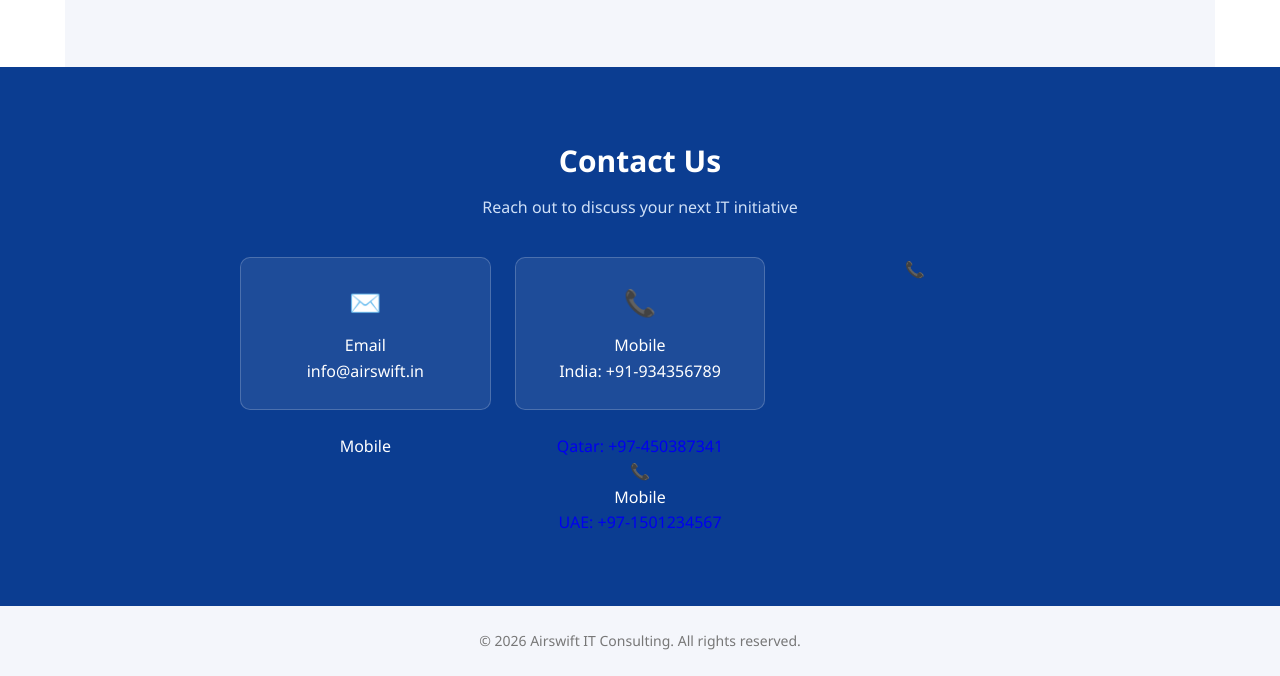
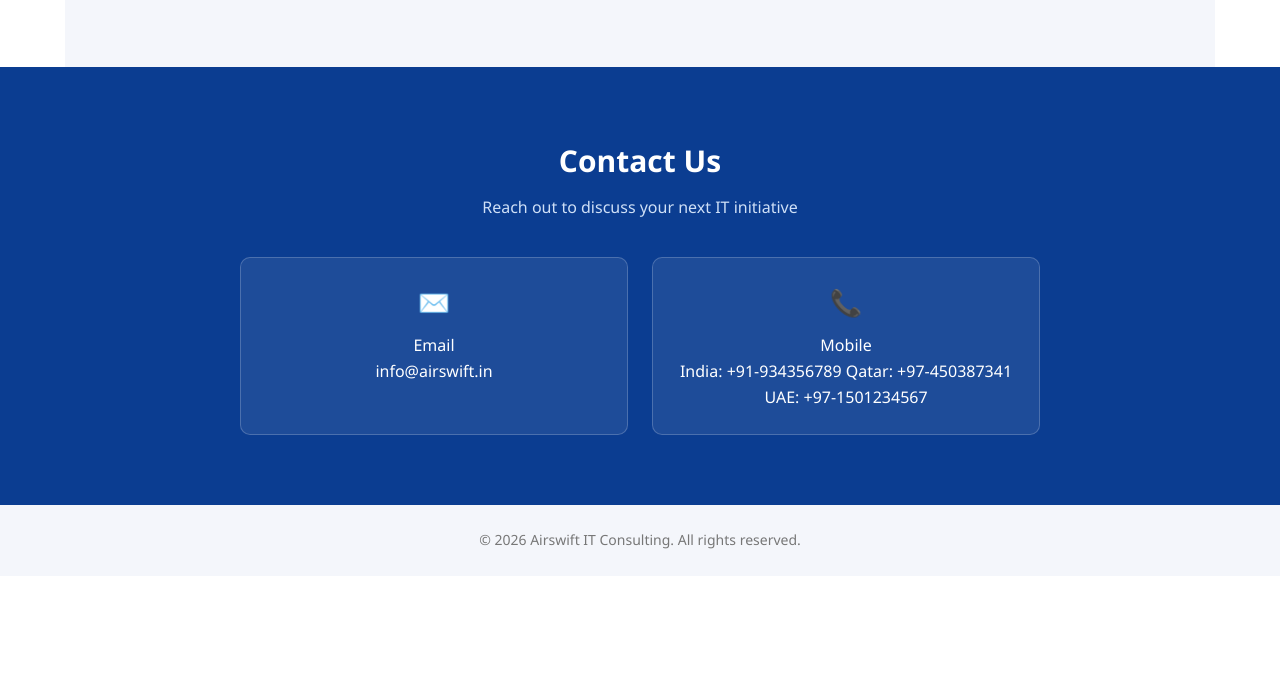
Before and after one commit to uddinsami3/MyWeb, a plain HTML site: page index.html in a window 1280 px wide. Shown: the part 3135-3811 px from the top of the page. After the commit the page ends 3711 px from the top, so only its background shows below. Drawn offline with Linux system fonts and the light colour scheme.

Commit message:
Clean up duplicate contact information in index.html
Removed duplicate contact card entries for Qatar and UAE.

```diff
--- a/index.html
+++ b/index.html
@@ -256,15 +256,10 @@
       <div class="icon">📞</div>
       <p>Mobile</p>
       <a href="tel:+91934356789">India: +91-934356789</a>
-    </div>
-     <div class="icon">📞</div>
-      <p>Mobile</p>
       <a href="tel:+97450387341">Qatar: +97-450387341</a>
-    </div>
-  <div class="icon">📞</div>
-      <p>Mobile</p>
       <a href="tel:+971501234567">UAE: +97-1501234567</a>
     </div>
+
   </div>
 </section>
 
```
